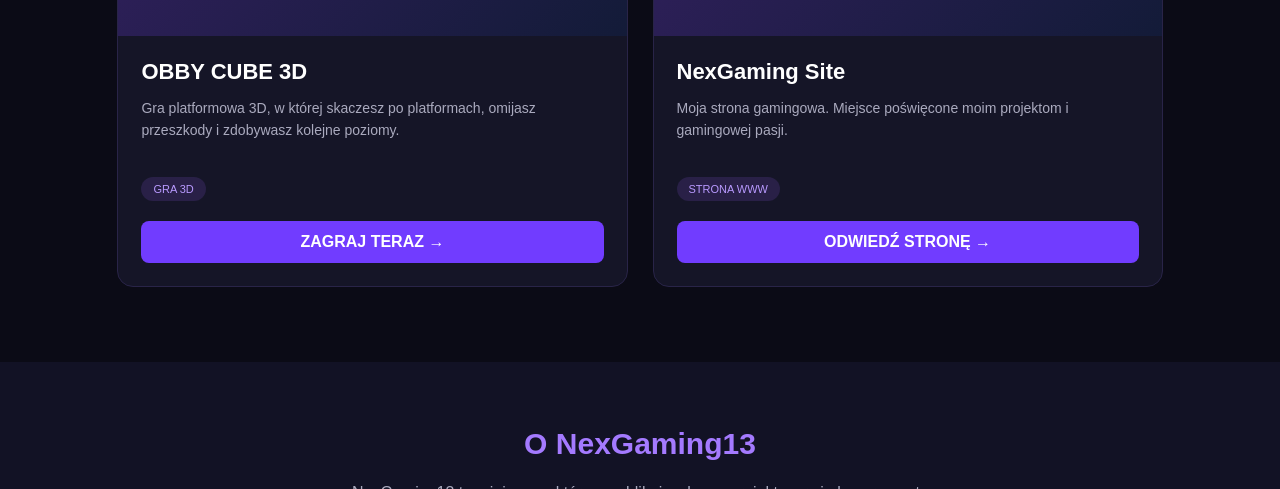
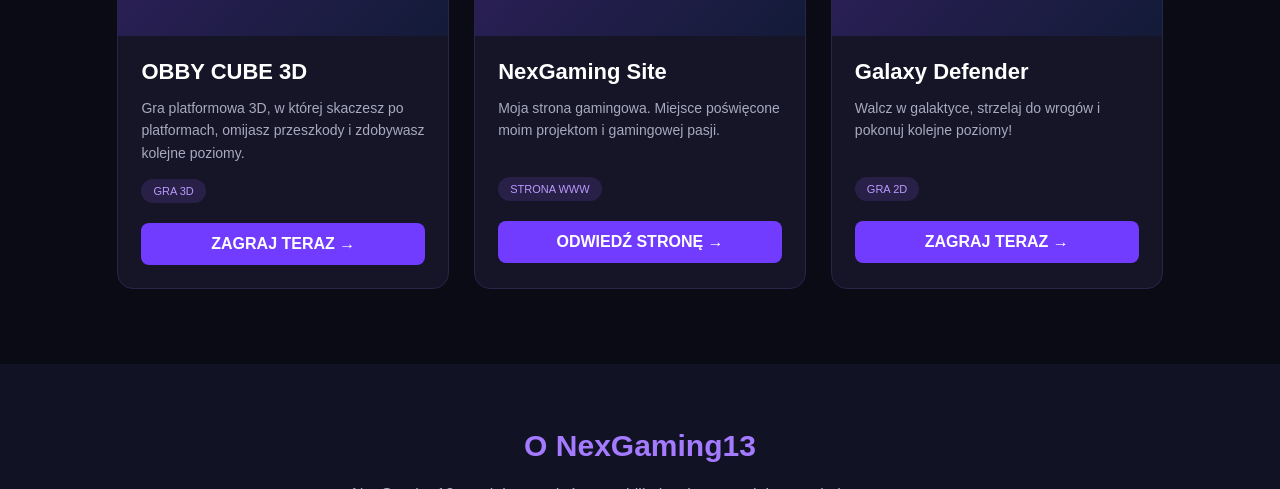
Before and after one commit to nexgaming13/nexgaming13.github.io, a plain HTML site: page index.html in a window 1280 px wide. Shown: the part 823-1312 px from the top of the page. Drawn offline with Linux system fonts and the light colour scheme.

Commit message:
Add Galaxy Defender project card to index.html

```diff
--- a/index.html
+++ b/index.html
@@ -327,6 +327,33 @@ footer {
             </div>
         </div>
 
+        <!-- PROJEKT 3 -->
+
+        <div class="card">
+
+            <div class="card-image">
+                🚀
+            </div>
+
+            <div class="card-content">
+
+                <h3>Galaxy Defender</h3>
+
+                <p>
+                    Walcz w galaktyce, strzelaj do wrogów
+                    i pokonuj kolejne poziomy!
+                </p>
+
+                <span class="tag">GRA 2D</span>
+
+                <a class="card-button"
+                   href="https://nexgaming13.github.io/Galaxy-Defender/">
+                    ZAGRAJ TERAZ →
+                </a>
+
+            </div>
+        </div>
+
     </div>
 </section>
 
```
